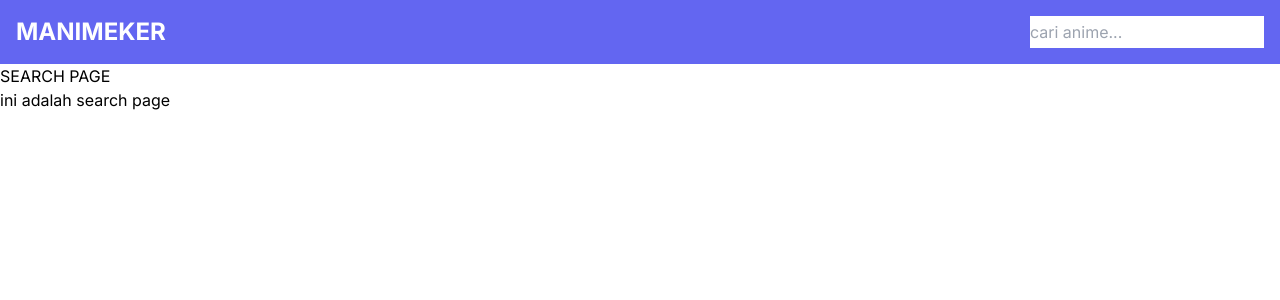
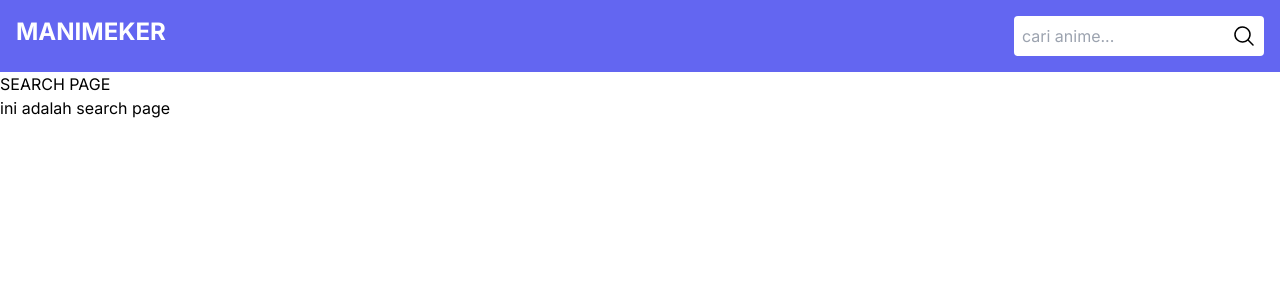
Before and after one commit to Nouthemoran/Anime-List, a Next.js app: page /search in a window 1280 px wide. Shown: the top 300 px of the page. Built offline with nearby package versions, Linux system fonts and the light colour scheme.

Commit message:
mengubah input, menjadi input search

```diff
--- a/src/components/Navbar/index.js
+++ b/src/components/Navbar/index.js
@@ -1,11 +1,12 @@
 import Link from "next/link"
+import InputSearch from "./InputSearch"
 
 const Navbar = () => {
     return (
         <header className="bg-indigo-500">
             <div className="flex md:flex-row flex-col justify-between p-4 gap-2">
                 <Link href="/" className="font-bold text-white text-2xl">MANIMEKER</Link>
-                <input placeholder="cari anime..." className=""/>
+                <InputSearch/>
             </div>
         </header>
     )
```
